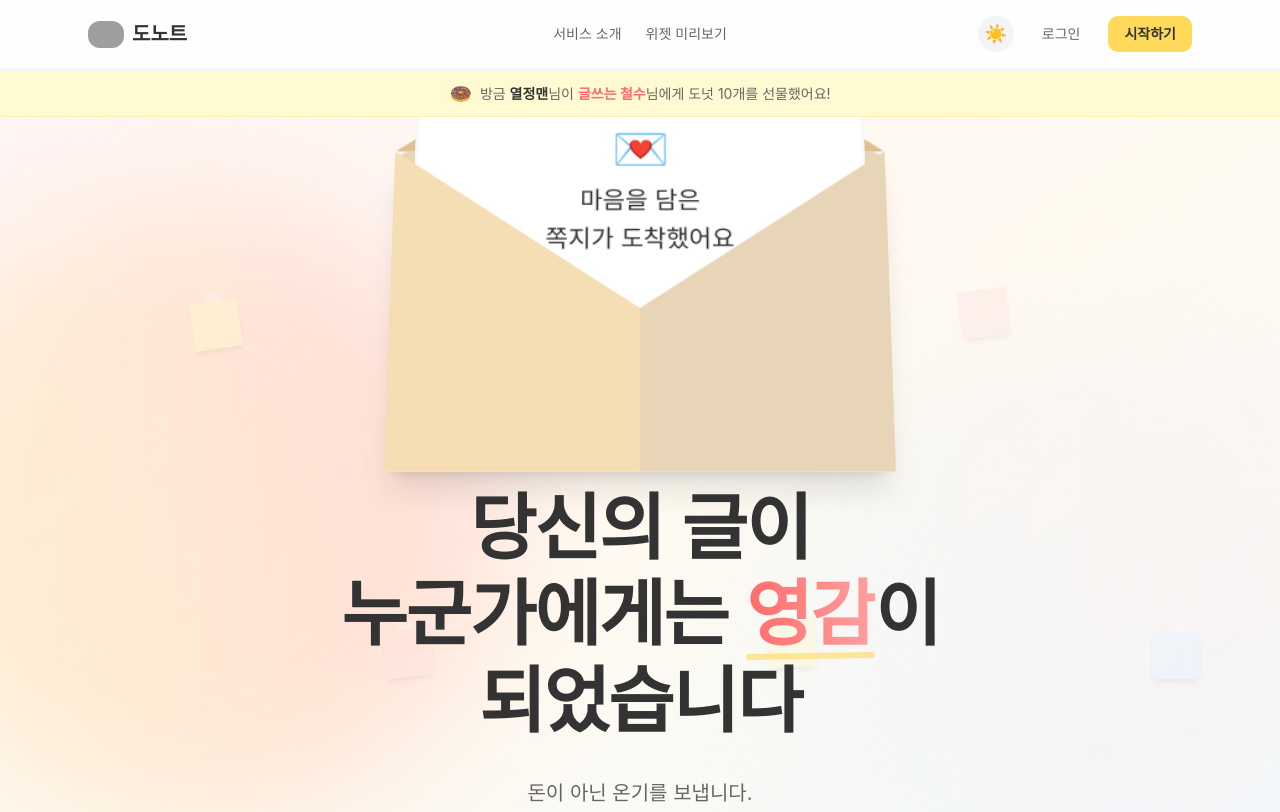
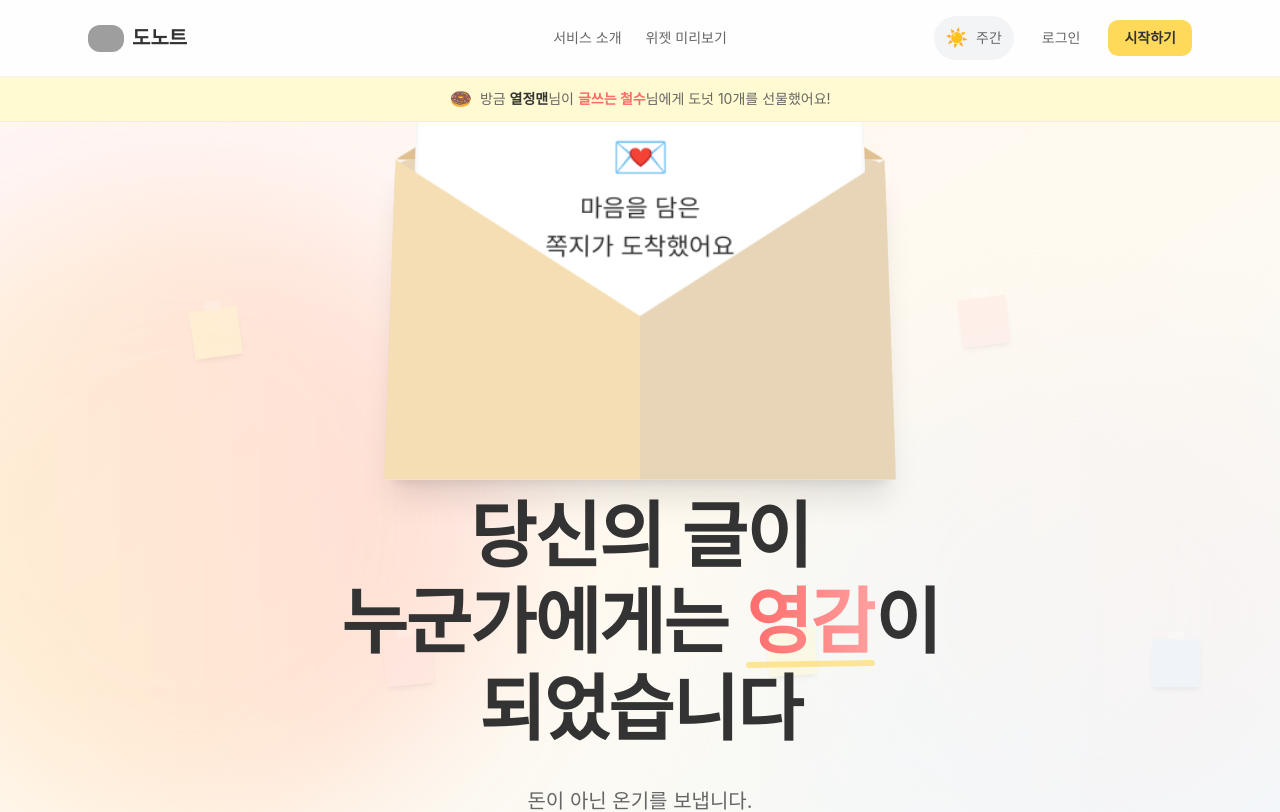
Before and after one commit to belltheone/DoNote, a Next.js app: page / in a window 1280 px wide. Shown: the top 812 px of the page. Built offline with nearby package versions, Linux system fonts and the light colour scheme; no server answers; grey boxes are pictures that could not be loaded; a web font is replaced by a local one.

Commit message:
feat: 다크모드 토글에 주간/야간 텍스트 라벨 추가

```diff
--- a/src/components/ThemeToggle.tsx
+++ b/src/components/ThemeToggle.tsx
@@ -21,9 +21,9 @@ export function ThemeToggle() {
     return (
         <motion.button
             onClick={() => setTheme(theme === "dark" ? "light" : "dark")}
-            className="w-9 h-9 rounded-full flex items-center justify-center bg-gray-100 dark:bg-gray-800 hover:bg-gray-200 dark:hover:bg-gray-700 transition-colors"
-            whileHover={{ scale: 1.1 }}
-            whileTap={{ scale: 0.9 }}
+            className="flex items-center gap-2 px-3 py-2 rounded-full bg-gray-100 dark:bg-gray-800 hover:bg-gray-200 dark:hover:bg-gray-700 transition-colors"
+            whileHover={{ scale: 1.02 }}
+            whileTap={{ scale: 0.98 }}
             aria-label="테마 변경"
         >
             <motion.span
@@ -36,6 +36,9 @@ export function ThemeToggle() {
             >
                 {theme === "dark" ? "🌙" : "☀️"}
             </motion.span>
+            <span className="text-sm font-medium text-[#666] dark:text-gray-300">
+                {theme === "dark" ? "야간" : "주간"}
+            </span>
         </motion.button>
     );
 }
```
